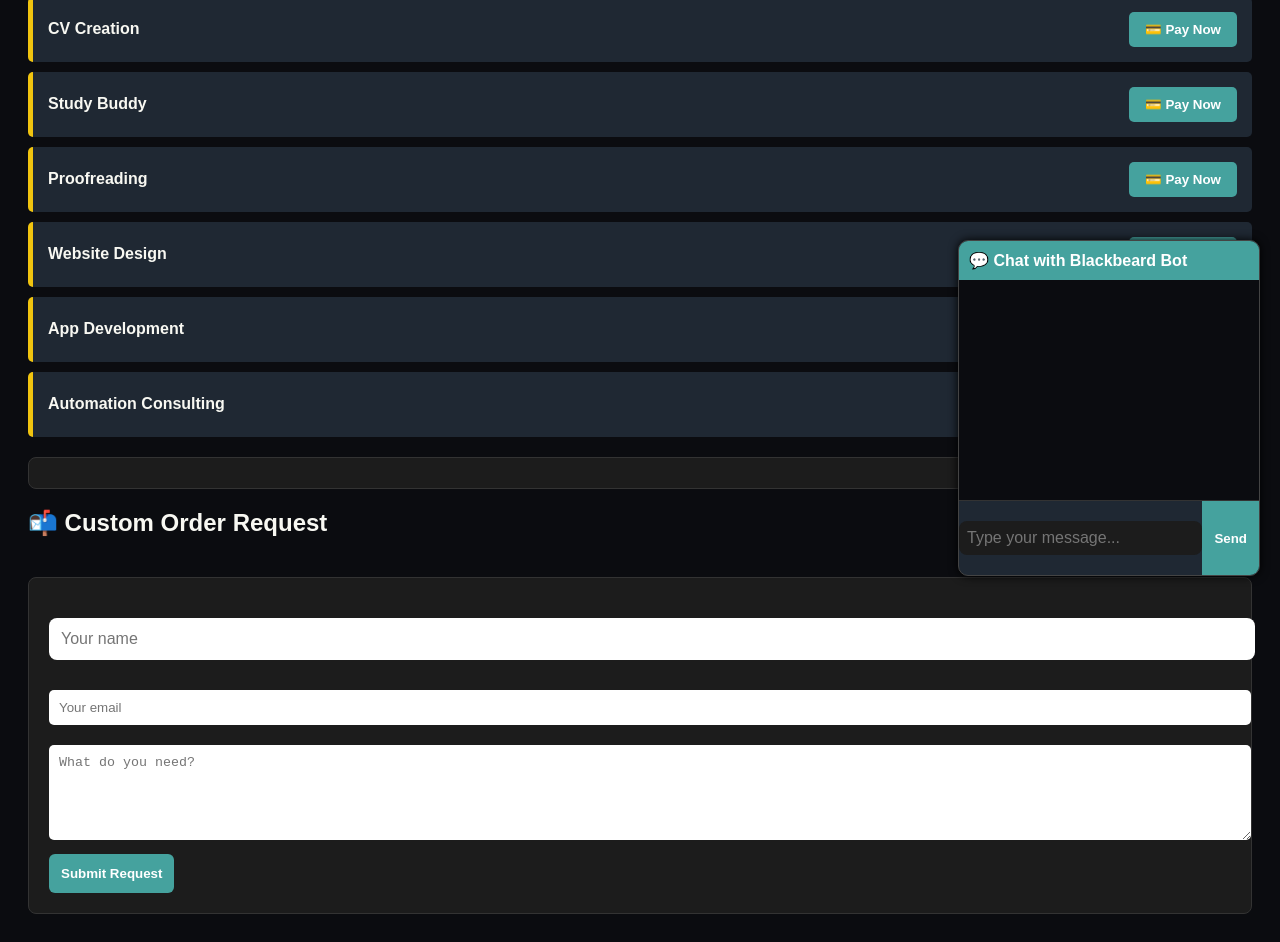
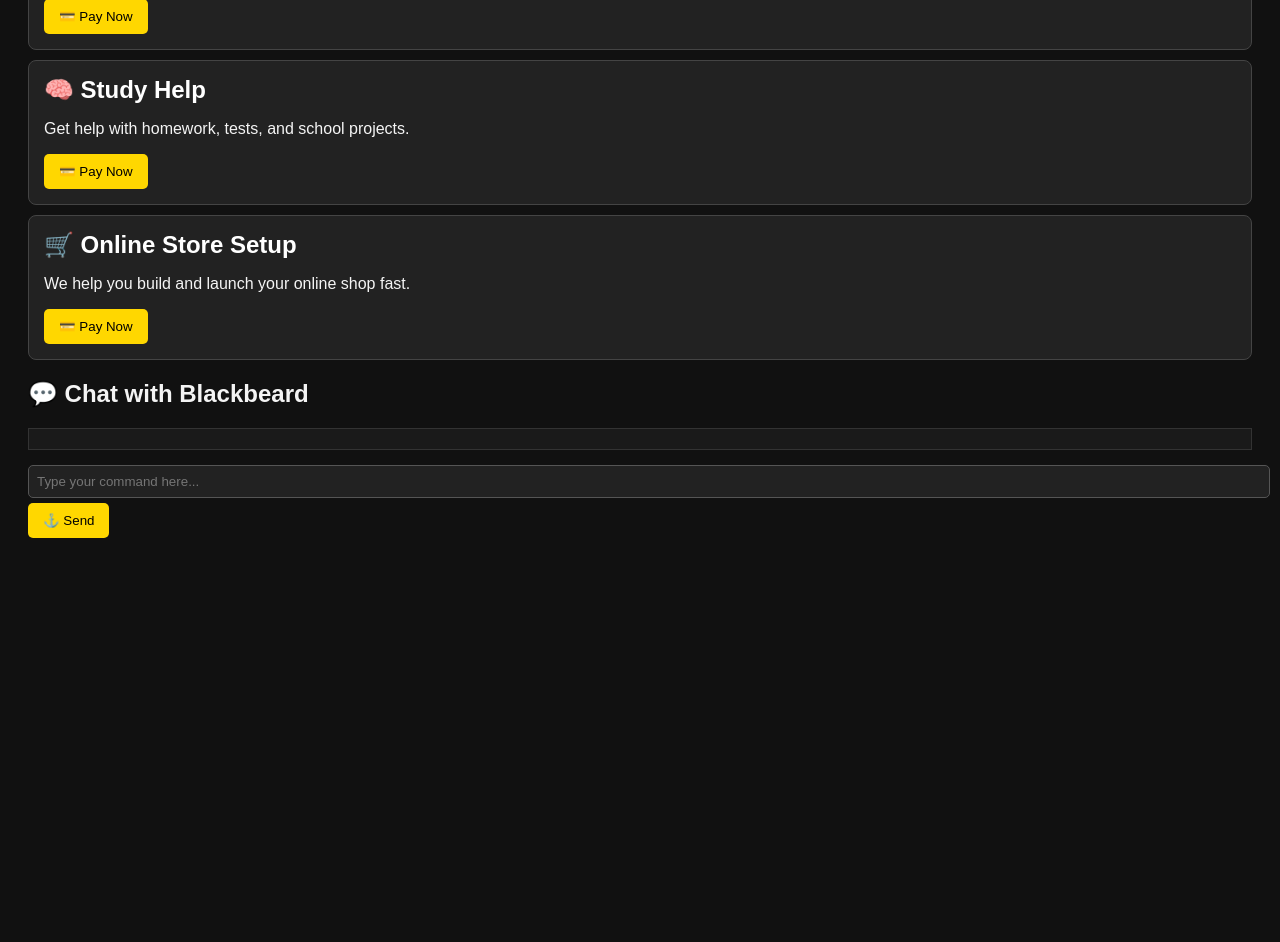
Before and after one commit to scorpio-x-coin-hunter/scorpio-x-deploy, a website: page index.html in a window 1280 px wide. Shown: the part 204-1146 px from the top of the page. After the commit the page ends 800 px from the top, so only its background shows below. Drawn offline with Linux system fonts and the light colour scheme.

Commit message:
Update index.html

```diff
--- a/index.html
+++ b/index.html
@@ -3,182 +3,82 @@
 <head>
   <meta charset="UTF-8" />
   <meta name="viewport" content="width=device-width, initial-scale=1.0"/>
-  <title>Blackbeard Empire Services</title>
+  <title>Blackbeard Services</title>
   <style>
-    body {
-      font-family: Arial, sans-serif;
-      background-color: #0b0c10;
-      color: #f8f8f2;
-      padding: 20px;
-    }
-    h1 {
-      text-align: center;
-      color: #f1c40f;
-    }
-    input[type="text"] {
-      width: 100%;
-      padding: 12px;
-      margin: 20px 0;
-      border: none;
-      border-radius: 8px;
-      font-size: 16px;
-    }
-    .service {
-      background: #1f2833;
-      padding: 15px;
-      margin: 10px 0;
-      border-left: 5px solid #f1c40f;
-      border-radius: 5px;
-      display: flex;
-      justify-content: space-between;
-      align-items: center;
-    }
-    .service button {
-      background: #45a29e;
-      color: white;
-      border: none;
-      padding: 10px 16px;
-      border-radius: 5px;
-      cursor: pointer;
-      font-weight: bold;
-    }
-    #paymentLink {
-      margin-top: 20px;
-      padding: 15px;
-      background: #1c1c1c;
-      border-radius: 8px;
-      border: 1px solid #333;
-      word-break: break-word;
-    }
-    form {
-      background: #1c1c1c;
-      padding: 20px;
-      margin-top: 40px;
-      border: 1px solid #333;
-      border-radius: 8px;
-    }
-    form input, form textarea {
-      width: 100%;
-      padding: 10px;
-      margin: 10px 0;
-      border: none;
-      border-radius: 5px;
-    }
-    form button {
-      background: #45a29e;
-      color: white;
-      padding: 12px;
-      border: none;
-      border-radius: 6px;
-      cursor: pointer;
-      font-weight: bold;
-    }
+    body { font-family: Arial, sans-serif; background: #111; color: #f4f4f4; padding: 20px; }
+    h1 { color: gold; }
+    .service-card { background: #222; border: 1px solid #444; padding: 15px; margin: 10px 0; border-radius: 8px; }
+    .service-card h2 { margin: 0 0 10px; color: #fff; }
+    .btn { padding: 10px 15px; background: gold; color: #000; border: none; cursor: pointer; border-radius: 5px; }
+    .btn:hover { background: orange; }
+    #chat-output { max-height: 300px; overflow-y: auto; background: #1a1a1a; padding: 10px; border: 1px solid #333; margin-bottom: 10px; }
+    .chat-msg { margin-bottom: 8px; }
+    input, textarea { width: 100%; padding: 8px; margin: 5px 0; border-radius: 5px; border: 1px solid #555; background: #222; color: #fff; }
   </style>
 </head>
 <body>
-  <h1>🥜 Blackbeard Empire Services</h1>
-  <input type="text" id="search" placeholder="Search for a service...">
-  <div id="services"></div>
-  <div id="paymentLink"></div>
+  <h1>☠️ Blackbeard Services ☠️</h1>
 
-  <h2>📬 Custom Order Request</h2>
-  <form action="https://formspree.io/f/mnqelpdo" method="POST">
-    <input type="text" name="name" placeholder="Your name" required />
-    <input type="email" name="email" placeholder="Your email" required />
-    <textarea name="request" placeholder="What do you need?" rows="5" required></textarea>
-    <button type="submit">Submit Request</button>
-  </form>
-
-  <!-- 💬 Blackbeard Live Chat Box -->
-  <div id="chatBox" style="position:fixed;bottom:20px;right:20px;width:300px;background:#1f2833;border:1px solid #444;border-radius:10px;box-shadow:0 0 10px #000;z-index:1000;overflow:hidden;">
-    <div style="background:#45a29e;padding:10px;color:#fff;font-weight:bold;">💬 Chat with Blackbeard Bot</div>
-    <div id="chatMessages" style="padding:10px;height:200px;overflow-y:auto;font-size:14px;background:#0b0c10;color:#f8f8f2;"></div>
-    <div style="display:flex;border-top:1px solid #333;">
-      <input type="text" id="chatInput" placeholder="Type your message..." style="flex:1;padding:8px;border:none;background:#1c1c1c;color:white;">
-      <button onclick="sendMessage()" style="padding:8px 12px;background:#45a29e;border:none;color:white;font-weight:bold;">Send</button>
-    </div>
+  <div class="service-card">
+    <h2>📄 CV Creation</h2>
+    <p>Professional CV creation to help you land the job.</p>
+    <button class="btn" onclick="sendCommand('payment cv creation')">💳 Pay Now</button>
+    <div id="cv-payment-result"></div>
   </div>
 
+  <div class="service-card">
+    <h2>🧠 Study Help</h2>
+    <p>Get help with homework, tests, and school projects.</p>
+    <button class="btn" onclick="sendCommand('payment study help')">💳 Pay Now</button>
+    <div id="study-payment-result"></div>
+  </div>
+
+  <div class="service-card">
+    <h2>🛒 Online Store Setup</h2>
+    <p>We help you build and launch your online shop fast.</p>
+    <button class="btn" onclick="sendCommand('payment online store')">💳 Pay Now</button>
+    <div id="store-payment-result"></div>
+  </div>
+
+  <h2>💬 Chat with Blackbeard</h2>
+  <div id="chat-output"></div>
+  <input type="text" id="chat-input" placeholder="Type your command here..." />
+  <button class="btn" onclick="handleChat()">⚓ Send</button>
+
   <script>
-    const services = ["CV Creation", "Study Buddy", "Proofreading", "Website Design", "App Development", "Automation Consulting"];
+    async function sendCommand(commandText) {
+      const resultId = {
+        'payment cv creation': 'cv-payment-result',
+        'payment study help': 'study-payment-result',
+        'payment online store': 'store-payment-result'
+      }[commandText] || 'chat-output';
 
-    const serviceContainer = document.getElementById("services");
-    const searchInput = document.getElementById("search");
-    const paymentLinkDiv = document.getElementById("paymentLink");
+      const response = await fetch('/command', {
+        method: 'POST',
+        headers: { 'Content-Type': 'application/json' },
+        body: JSON.stringify({ message: commandText })
+      });
 
-    function renderServices(filter = "") {
-      paymentLinkDiv.innerHTML = "";
-      serviceContainer.innerHTML = "";
-      const filtered = services.filter(service => service.toLowerCase().includes(filter.toLowerCase()));
-      filtered.forEach(service => {
-        const el = document.createElement("div");
-        el.className = "service";
-        const button = document.createElement("button");
-        button.textContent = "💳 Pay Now";
-        button.onclick = () => requestPaymentLink(service);
-        el.innerHTML = `<strong>${service}</strong>`;
-        el.appendChild(button);
-        serviceContainer.appendChild(el);
-      });
+      const data = await response.json();
+      document.getElementById(resultId).innerHTML = `<a href="${data.reply}" target="_blank" style="color: gold;">${data.reply}</a>`;
     }
 
-    async function requestPaymentLink(serviceName) {
-      paymentLinkDiv.textContent = "⏳ Generating payment link...";
-      try {
-        const response = await fetch("/command", {
-          method: "POST",
-          headers: { "Content-Type": "application/json" },
-          body: JSON.stringify({ message: `payment ${serviceName.toLowerCase()}` })
-        });
-        const data = await response.json();
-        if (data.reply && data.reply.includes("http")) {
-          paymentLinkDiv.innerHTML = `<strong>Payment link for ${serviceName}:</strong><br/><a href="${extractUrl(data.reply)}" target="_blank">${extractUrl(data.reply)}</a>`;
-        } else {
-          paymentLinkDiv.textContent = "❌ Failed to get payment link. Please try again later.";
-        }
-      } catch (err) {
-        paymentLinkDiv.textContent = "❌ Error contacting payment system.";
-        console.error(err);
-      }
-    }
+    async function handleChat() {
+      const input = document.getElementById('chat-input');
+      const chatOutput = document.getElementById('chat-output');
+      const message = input.value;
+      input.value = '';
+      chatOutput.innerHTML += `<div class="chat-msg">🧑‍💻 You: ${message}</div>`;
 
-    function extractUrl(text) {
-      const urlRegex = /(https?:\/\/[^\s]+)/g;
-      const matches = text.match(urlRegex);
-      return matches ? matches[0] : "";
-    }
+      const response = await fetch('/command', {
+        method: 'POST',
+        headers: { 'Content-Type': 'application/json' },
+        body: JSON.stringify({ message })
+      });
 
-    searchInput.addEventListener("input", () => renderServices(searchInput.value));
-    renderServices();
-
-    // === Blackbeard Live Chat Box Script ===
-    async function sendMessage() {
-      const input = document.getElementById("chatInput");
-      const message = input.value.trim();
-      if (!message) return;
-
-      const chat = document.getElementById("chatMessages");
-      chat.innerHTML += `<div><strong>You:</strong> ${message}</div>`;
-      input.value = "";
-      chat.scrollTop = chat.scrollHeight;
-
-      try {
-        const res = await fetch("/command", {
-          method: "POST",
-          headers: { "Content-Type": "application/json" },
-          body: JSON.stringify({ message })
-        });
-        const data = await res.json();
-        if (data.reply) {
-          chat.innerHTML += `<div><strong>🦜 Blackbeard:</strong> ${data.reply}</div>`;
-        } else {
-          chat.innerHTML += `<div><strong>🦜 Blackbeard:</strong> ⚠️ No response received.</div>`;
-        }
-      } catch (err) {
-        chat.innerHTML += `<div><strong>🦜 Blackbeard:</strong> ❌ Error talking to server.</div>`;
-      }
-
-      chat.scrollTop = chat.scrollHeight;
+      const data = await response.json();
+      chatOutput.innerHTML += `<div class="chat-msg">🤖 Blackbeard: ${data.reply}</div>`;
+      chatOutput.scrollTop = chatOutput.scrollHeight;
     }
   </script>
 </body>
```
